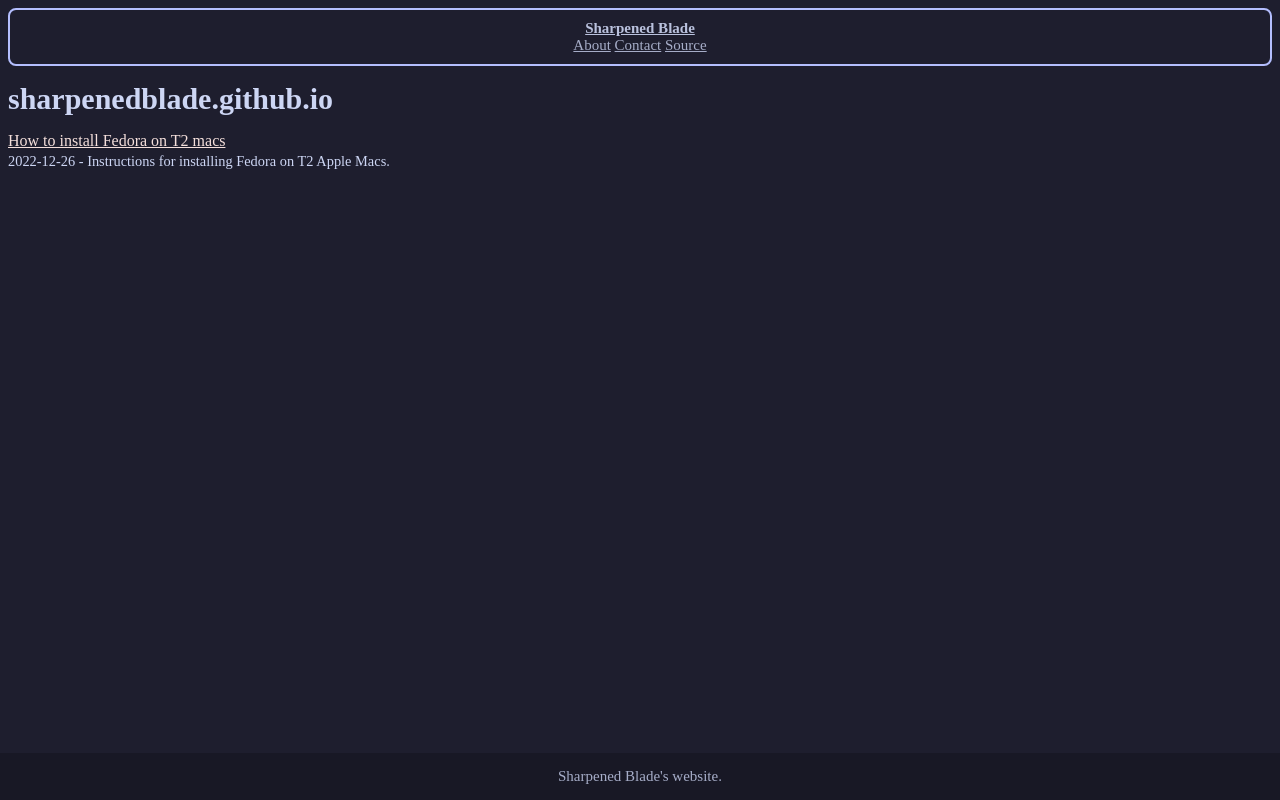
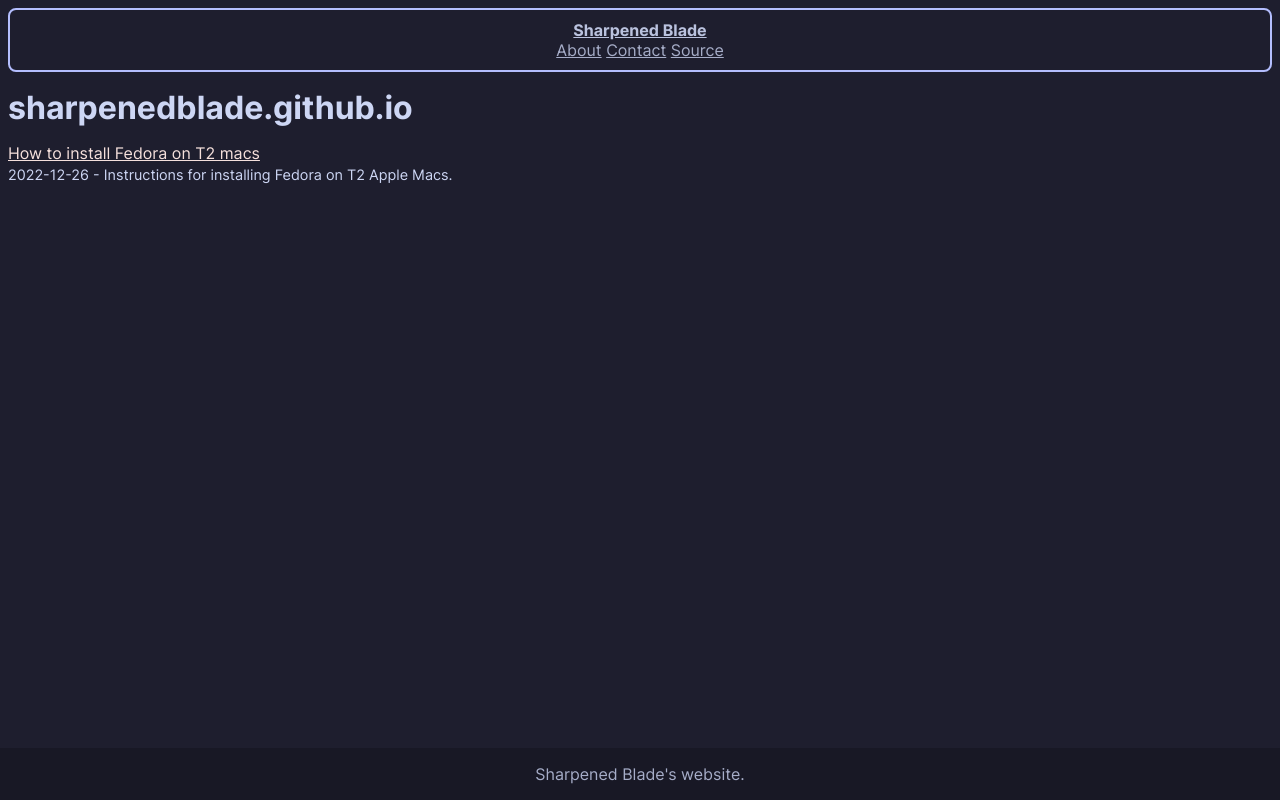
Before and after one commit to sharpenedblade/sharpenedblade.github.io, an Eleventy site: page index.liquid in a window 1280 px wide. Built offline with nearby package versions, Linux system fonts and the light colour scheme; Eleventy itself is replaced by a stand-in of ours; files that its build step writes are made by us from their sources.

Commit message:
Use fonts.

```diff
--- a/styles/style.scss
+++ b/styles/style.scss
@@ -30,10 +30,34 @@
 $mantle: #181825;
 $crust: #11111b;
 
+@font-face {
+  font-family: 'Inter';
+  font-weight: 100 900;
+  font-display: swap;
+  font-style: normal;
+  font-named-instance: 'Regular';
+  src: url("/fonts/Inter-roman.var.woff2?v=3.19") format("woff2");
+}
+@font-face {
+  font-family: 'Inter';
+  font-weight: 100 900;
+  font-display: swap;
+  font-style: italic;
+  font-named-instance: 'Italic';
+  src: url("/fonts/Inter-italic.var.woff2?v=3.19") format("woff2");
+}
+@font-face {
+  font-family: 'Jetbrains Mono';
+  font-weight: 100 900;
+  font-display: swap;
+  font-style: normal;
+  font-named-instance: 'Regular';
+  src: url("/fonts/JetBrainsMono-Regular.woff2") format("woff2");
+}
 
 body {
-    font-family: Cantarell;
-    font-size: 15px;
+    font-family: Inter;
+    font-size: 16px;
     background: $base;
     color: $text;
     display:flex;
```
Also changed, not shown: .eleventy.js, fonts/Inter-italic.var.woff2 (added), fonts/Inter-roman.var.woff2 (added), fonts/JetBrainsMono-Regular.woff2 (added).
